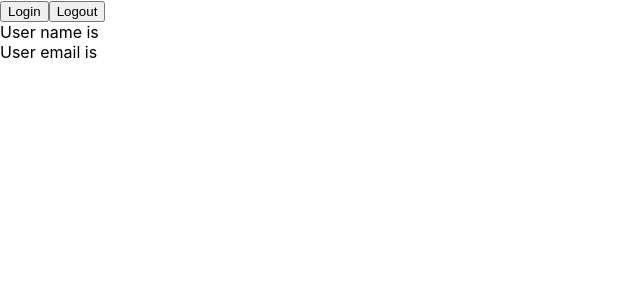
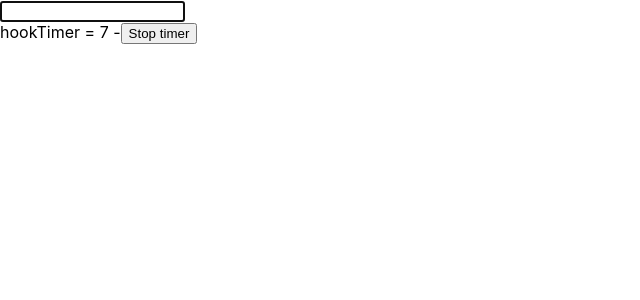
Before and after one commit to Sumit45doc/React-typescript, a React (Create React App) app: page / in a window 1280 px wide. Shown: the top 300 px of the page, without its empty margins (0-640 px from the left). Built offline with nearby package versions, Linux system fonts and the light colour scheme.

Commit message:
useRef hook with tsc

```diff
--- a/src/App.tsx
+++ b/src/App.tsx
@@ -7,8 +7,11 @@
 // import PersonList from "./components/PersonList";
 // import Status from "./components/Status";
 
-import User from "./components/context/User";
-import { UserContextProvider } from "./components/context/UserContext";
+import DomRef from "./components/ref/DomRef";
+import MutableRef from "./components/ref/MutableRef";
+
+// import User from "./components/context/User";
+// import { UserContextProvider } from "./components/context/UserContext";
 // import Box from "./components/context/Box";
 // import { ThemeContextprovider } from "./components/context/ThemeContext";
 
@@ -50,9 +53,11 @@ function App() {
       {/* <ThemeContextprovider>
         <Box />
       </ThemeContextprovider> */}
-      <UserContextProvider>
+      {/* <UserContextProvider>
         <User />
-      </UserContextProvider>
+      </UserContextProvider> */}
+      <DomRef />
+      <MutableRef />
     </div>
   );
 }
--- /dev/null
+++ b/src/components/ref/DomRef.tsx
@@ -0,0 +1,16 @@
+import React, { useRef } from 'react'
+
+function DomRef() {
+    const inputRef = useRef<HTMLInputElement>(null!);
+    React.useEffect(() => {
+        inputRef.current.focus();
+    }, [])
+
+    return (
+        <div>
+            <input type="text" ref={inputRef} />
+        </div>
+    )
+}
+
+export default DomRef
--- /dev/null
+++ b/src/components/ref/MutableRef.tsx
@@ -0,0 +1,29 @@
+import React, { useEffect, useState, useRef } from 'react'
+
+function MutableRef() {
+
+    const [timer, setTimer] = useState(0);
+    const interValRef = useRef<number|  null>(null);
+
+    const stopTimer = () => {
+        if (interValRef.current) {
+            window.clearInterval(interValRef.current);
+        }
+    }
+
+    useEffect(() => {
+        interValRef.current = window.setInterval(() => {
+            setTimer((timer) => timer + 1)
+        }, 1000);
+    }, []);
+
+
+    return (
+        <div>
+            hookTimer = {timer} -
+            <button onClick={() => stopTimer()} >Stop timer</button>
+        </div>
+    )
+}
+
+export default MutableRef
```
